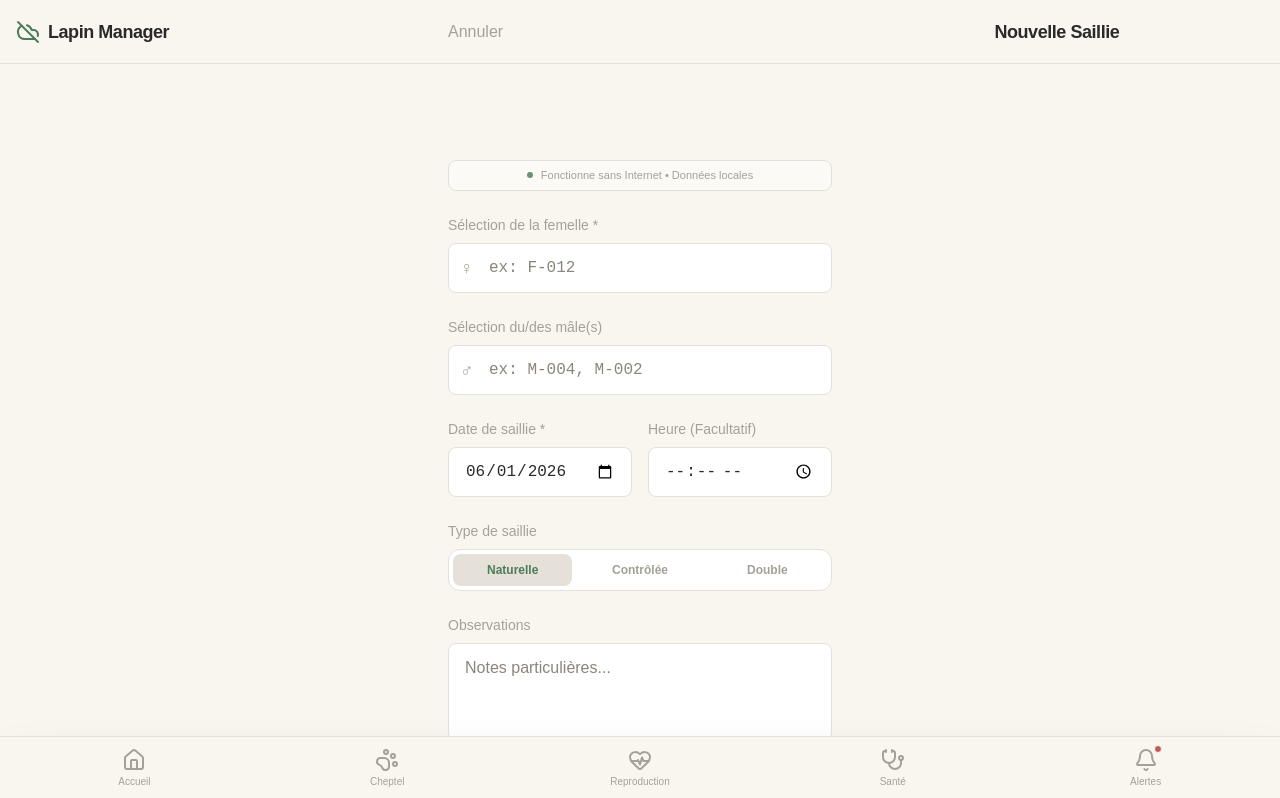
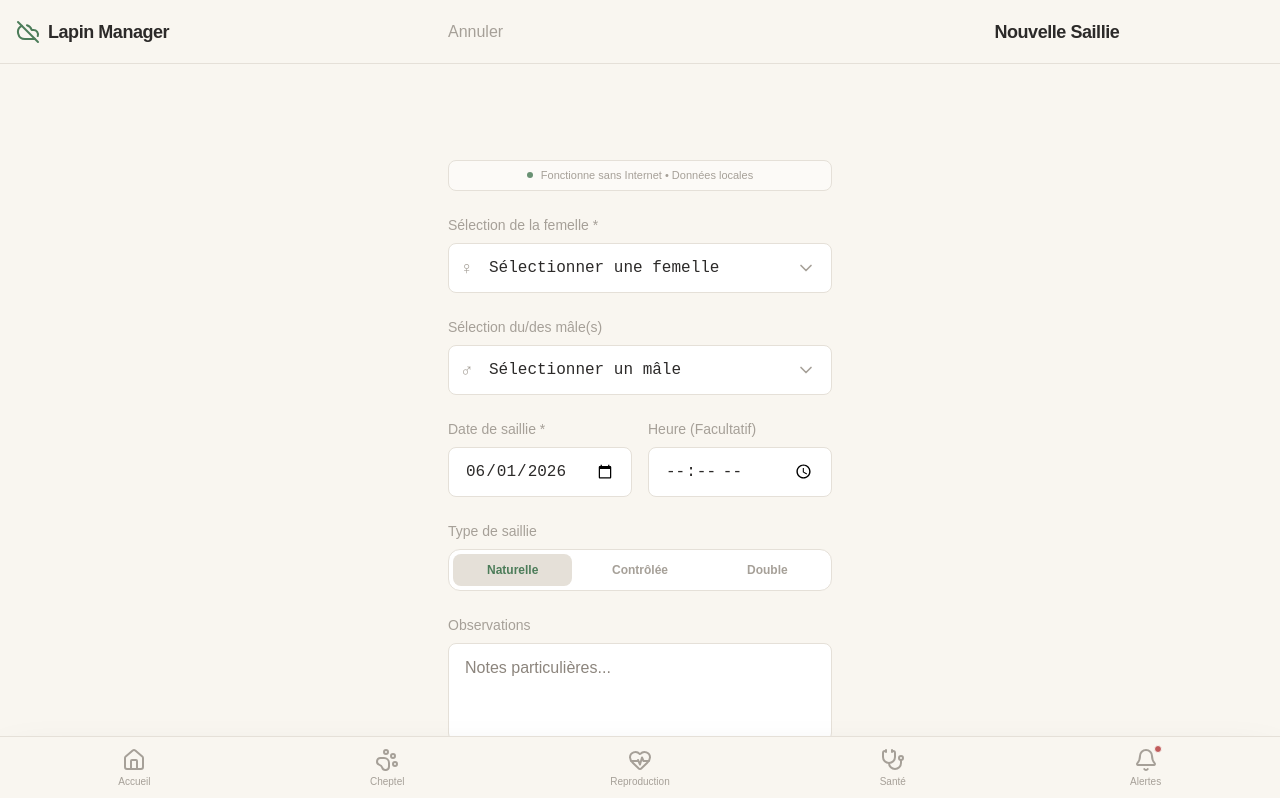
Before and after one commit to layesamake/gestionlapin, a React (Vite) app: page /reproduction/saillie/nouvelle in a window 1280 px wide. Shown: the top 798 px of the page. Built offline with nearby package versions, Linux system fonts and the light colour scheme.

Commit message:
Feat: Use select dropdowns for breeding animals in Nouvelle Saillie

```diff
--- a/src/pages/NouvelleSaillie.tsx
+++ b/src/pages/NouvelleSaillie.tsx
@@ -1,9 +1,15 @@
 import React, { useState } from 'react';
 import { useNavigate } from 'react-router-dom';
-import { Calendar,  Save } from 'lucide-react';
+import { Calendar, Save, ChevronDown } from 'lucide-react';
+import { useStore } from '../store/useStore';
 
 export const NouvelleSaillie: React.FC = () => {
   const navigate = useNavigate();
+  const animals = useStore(state => state.animals);
+
+  const femelles = animals.filter(a => a.gender === 'F');
+  const males = animals.filter(a => a.gender === 'M');
+
   const [typeSaillie, setTypeSaillie] = useState('Naturelle');
   const [dateSaillie, setDateSaillie] = useState(new Date().toISOString().split('T')[0]);
 
@@ -59,12 +65,17 @@ export const NouvelleSaillie: React.FC = () => {
             <label className="block text-sm font-medium text-muted">Sélection de la femelle *</label>
             <div className="relative">
               <span className="absolute left-3 top-1/2 -translate-y-1/2 text-muted text-lg font-bold">♀</span>
-              <input
-                className="w-full bg-surface border border-border rounded-lg pl-10 pr-4 py-3 text-foreground font-mono placeholder:text-neutral focus:ring-1 focus:ring-primary outline-none"
-                placeholder="ex: F-012"
-                type="text"
+              <select
+                className="w-full bg-surface border border-border rounded-lg pl-10 pr-10 py-3 text-foreground font-mono appearance-none focus:ring-1 focus:ring-primary outline-none"
                 required
-              />
+                defaultValue=""
+              >
+                <option value="" disabled>Sélectionner une femelle</option>
+                {femelles.map(f => (
+                  <option key={f.id} value={f.id}>{f.id} - {f.name}</option>
+                ))}
+              </select>
+              <ChevronDown className="absolute right-4 top-1/2 -translate-y-1/2 pointer-events-none text-muted w-5 h-5" />
             </div>
           </div>
 
@@ -73,11 +84,17 @@ export const NouvelleSaillie: React.FC = () => {
             <label className="block text-sm font-medium text-muted">Sélection du/des mâle(s)</label>
             <div className="relative">
               <span className="absolute left-3 top-1/2 -translate-y-1/2 text-muted text-lg font-bold">♂</span>
-              <input
-                className="w-full bg-surface border border-border rounded-lg pl-10 pr-4 py-3 text-foreground font-mono placeholder:text-neutral focus:ring-1 focus:ring-primary outline-none"
-                placeholder="ex: M-004, M-002"
-                type="text"
-              />
+              <select
+                className="w-full bg-surface border border-border rounded-lg pl-10 pr-10 py-3 text-foreground font-mono appearance-none focus:ring-1 focus:ring-primary outline-none"
+                required
+                defaultValue=""
+              >
+                <option value="" disabled>Sélectionner un mâle</option>
+                {males.map(m => (
+                  <option key={m.id} value={m.id}>{m.id} - {m.name}</option>
+                ))}
+              </select>
+              <ChevronDown className="absolute right-4 top-1/2 -translate-y-1/2 pointer-events-none text-muted w-5 h-5" />
             </div>
           </div>
 
```
